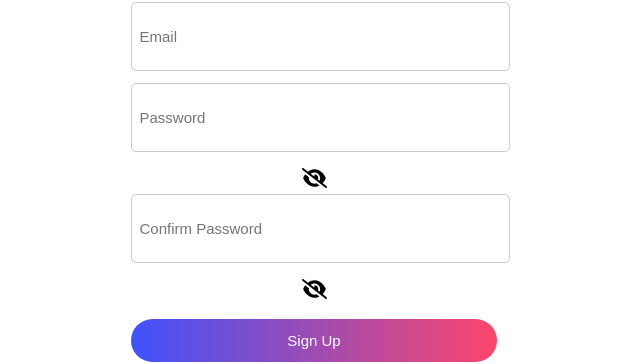
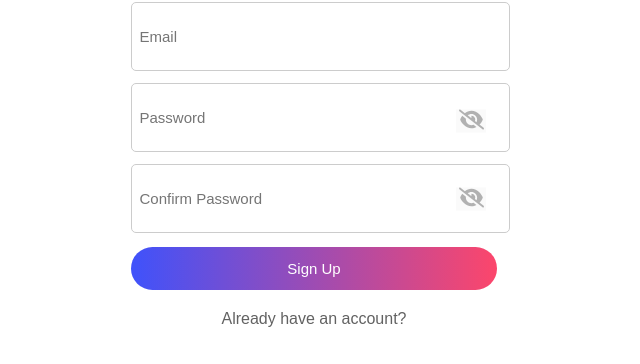
Before and after one commit to eladruby/okokokwhatif, a React (Create React App) app in the folder client/: page /signup in a window 1280 px wide. Shown: the part 445-809 px from the top of the page, without its empty margins (326-966 px from the left). Built offline with nearby package versions, Linux system fonts and the light colour scheme.

Commit message:
fixed the reveal icon position,  the lowercase username problem and added new titleCase function which lowercases all character except the first one

```diff
--- a/client/src/components/Login.js
+++ b/client/src/components/Login.js
@@ -1,5 +1,7 @@
 import React, {useState} from 'react';
-import { Logo, Container , StyledLink, StyledInput, StyledButton, StyledErrMessage} from './styles/SingUp.style';
+import { FontAwesomeIcon } from '@fortawesome/react-fontawesome'
+import { faEyeSlash } from '@fortawesome/free-solid-svg-icons'
+import { Logo, Container , StyledLink, StyledInput, StyledButton, StyledErrMessage, ShowPasswordButton3} from './styles/SingUp.style';
 import Axios from 'axios';
 import { useNavigate } from 'react-router-dom';
 
@@ -9,9 +11,17 @@ function Login() {
     const [password, setPassword] = useState("");
     const [LoginStatus, setLoginStatus] = useState("")
     const [UserDetailsValid, setUserDetailsValid] = useState(true)
+    //Reveal Password
+    const [showPassword, setShowPassword] = useState(false);
+    const [showConfirmPassword, setShowConfirmPassword] = useState(false);
+
+    const handleClick = (whichPassword) => {
+      if (whichPassword === "originalPassword") setShowPassword(!showPassword);
+      else setShowConfirmPassword(!showConfirmPassword);
+    }
 
     const login = () => {
-        Axios.post('http://localhost:5000/login', { username: userName, password: password }).then((response) => {
+        Axios.post('http://localhost:5000/login', { username: userName.toLowerCase(), password: password }).then((response) => {
           if(response.data.length === 0){
             setLoginStatus("Wrong username or password")
             setUserDetailsValid(false)
@@ -34,9 +44,12 @@ function Login() {
             <StyledInput isValid={UserDetailsValid} placeholder={"Username"} type={"text"} onChange={(event) => {
                 setUserName(event.target.value);
             }}/>
-            <StyledInput isValid={UserDetailsValid} placeholder={"Password"} type={"password"} onChange={(event) => {
+            <StyledInput isValid={UserDetailsValid} placeholder={"Password"} type={showConfirmPassword ? "text" : "password"} onChange={(event) => {
                 setPassword(event.target.value);
             }}/>
+            <span>
+              <ShowPasswordButton3 onClick={() => handleClick("originalPassword")}><FontAwesomeIcon icon={faEyeSlash} /></ShowPasswordButton3>
+            </span>
             <StyledButton onClick={login}>Login</StyledButton>
             <StyledLink onClick={() => {navigate("/signup")}}>Don't have an account yet?</StyledLink>
         </div>
--- a/client/src/components/SignUp.js
+++ b/client/src/components/SignUp.js
@@ -1,7 +1,7 @@
 import React, {useState} from 'react';
 import { FontAwesomeIcon } from '@fortawesome/react-fontawesome'
 import { faEyeSlash } from '@fortawesome/free-solid-svg-icons'
-import { Logo, Container , StyledLink, StyledInput, StyledButton, StyledErrMessage, ShowPasswordButton} from './styles/SingUp.style';
+import { Logo, Container , StyledLink, StyledInput, StyledButton, StyledErrMessage, ShowPasswordButton1, ShowPasswordButton2} from './styles/SingUp.style';
 import Axios from 'axios';
 import { useNavigate } from 'react-router-dom';
 
@@ -32,6 +32,11 @@ function SignUp() {
         if (whichPassword === "originalPassword") setShowPassword(!showPassword);
         else setShowConfirmPassword(!showConfirmPassword);
     }
+
+    function titleCase(str) {
+        return str.split(' ').map(item =>
+               item.charAt(0).toUpperCase() + item.slice(1).toLowerCase()).join(' ');
+      }
 
     const signup = async () => {
 
@@ -70,10 +75,10 @@ function SignUp() {
         }
 
         if(allGood){
-            await Axios.post('http://localhost:5000/signup', { firstname: firstNameReg,
-                                lastname: lastNameReg,
-                                username: userNameReg,
-                                email: emailReg,
+            await Axios.post('http://localhost:5000/signup', { firstname: titleCase(firstNameReg),
+                                lastname: titleCase(lastNameReg),
+                                username: userNameReg.toLocaleLowerCase(),
+                                email: emailReg.toLocaleLowerCase(),
                                 password: passwordReg }).then((response) => {
                                 console.log(response)
                                 })
@@ -104,15 +109,17 @@ function SignUp() {
                 setEmailReg(event.target.value);
             }}/>
             <StyledErrMessage value={EmailFormatStatus}><h1>{EmailFormatStatus}</h1></StyledErrMessage>
+            <main>
             <StyledInput isValid={isPasswordValid} placeholder={"Password"} type={showPassword ? "text" : "password"} onChange={(event) => {
                 setPasswordReg(event.target.value);
             }}/>
-            <ShowPasswordButton onClick={() => handleClick("originalPassword")}><FontAwesomeIcon icon={faEyeSlash} /></ShowPasswordButton>
+            <ShowPasswordButton1 onClick={() => handleClick("originalPassword")}><FontAwesomeIcon icon={faEyeSlash} /></ShowPasswordButton1>
 
             <StyledInput isValid={isPasswordValid} placeholder={"Confirm Password"} type={showConfirmPassword ? "text" : "password"} onChange={(event) => {
                 setReEnterPasswordReg(event.target.value);
             }}/>
-            <ShowPasswordButton onClick={() => handleClick("confirmPassword")}><FontAwesomeIcon icon={faEyeSlash} /></ShowPasswordButton>
+            <ShowPasswordButton2 onClick={() => handleClick("confirmPassword")}><FontAwesomeIcon icon={faEyeSlash} /></ShowPasswordButton2>
+            </main>
             <StyledErrMessage><h1>{PasswordStatus}</h1></StyledErrMessage>
             <StyledErrMessage error={isError} value={SignUpStatus}><h3>{SignUpStatus}</h3></StyledErrMessage>
             <StyledButton onClick={signup}>Sign Up</StyledButton>
--- a/client/src/components/styles/SingUp.style.js
+++ b/client/src/components/styles/SingUp.style.js
@@ -13,6 +13,16 @@ export const Container = styled.div`
 
     div{
         width: 100%;
+    }
+
+    main {
+        position: relative;
+        margin: 0;
+    }
+
+    span {
+        position: absolute;
+        padding: 0;
     }
 
 `
@@ -75,15 +85,56 @@ export const StyledButton = styled.button`
     }
 `
 
-export const ShowPasswordButton = styled.button`
+export const ShowPasswordButton1 = styled.button`
     font-size: 20px;
     width: 1.5em;
-    height: 1.5em;
     padding: 0;
-    background: transparent;
     border: none;
     cursor: pointer;
+    position:absolute;
+    top: 25%;
+    left: 325px;
+    transform: translateY(-50%);
+    opacity: 30%;
+    transition: opacity 0.2s ;
 
+    &:hover{
+        opacity: 100%;
+    }
+`
+export const ShowPasswordButton2 = styled.button`
+    font-size: 20px;
+    width: 1.5em;
+    padding: 0;
+    border: none;
+    cursor: pointer;
+    position:absolute;
+    top: 77%;
+    left: 325px;
+    transform: translateY(-50%);
+    opacity: 30%;
+    transition: opacity 0.2s ;
+
+    &:hover{
+        opacity: 100%;
+    }
+`
+
+export const ShowPasswordButton3 = styled.button`
+    font-size: 20px;
+    width: 1.5em;
+    padding: 0;
+    border: none;
+    cursor: pointer;
+    position:absolute;
+    left: 325px;
+    transform: translateY(-240%);
+    opacity: 30%;
+    transition: opacity 0.2s ;
+
+    &:hover{
+        opacity: 100%;
+    }
 `
 
 export const StyledErrMessage = styled.label`
```
Also changed, not shown: 2 other files (tests, documents, lock files or other folders).
